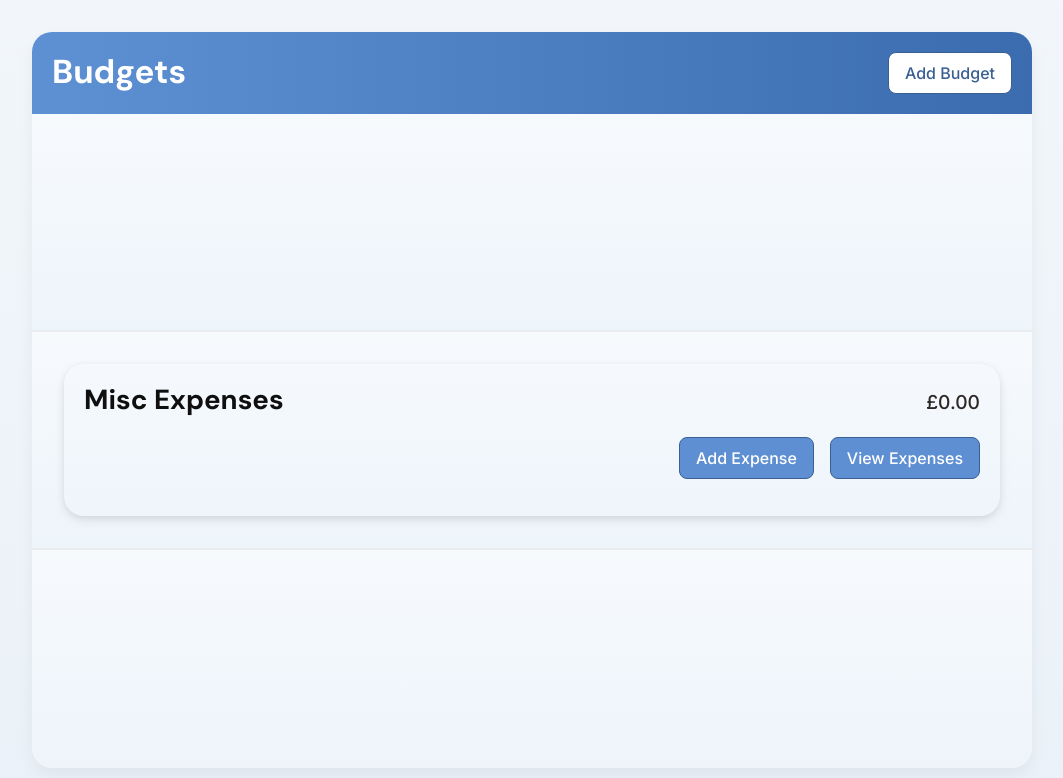
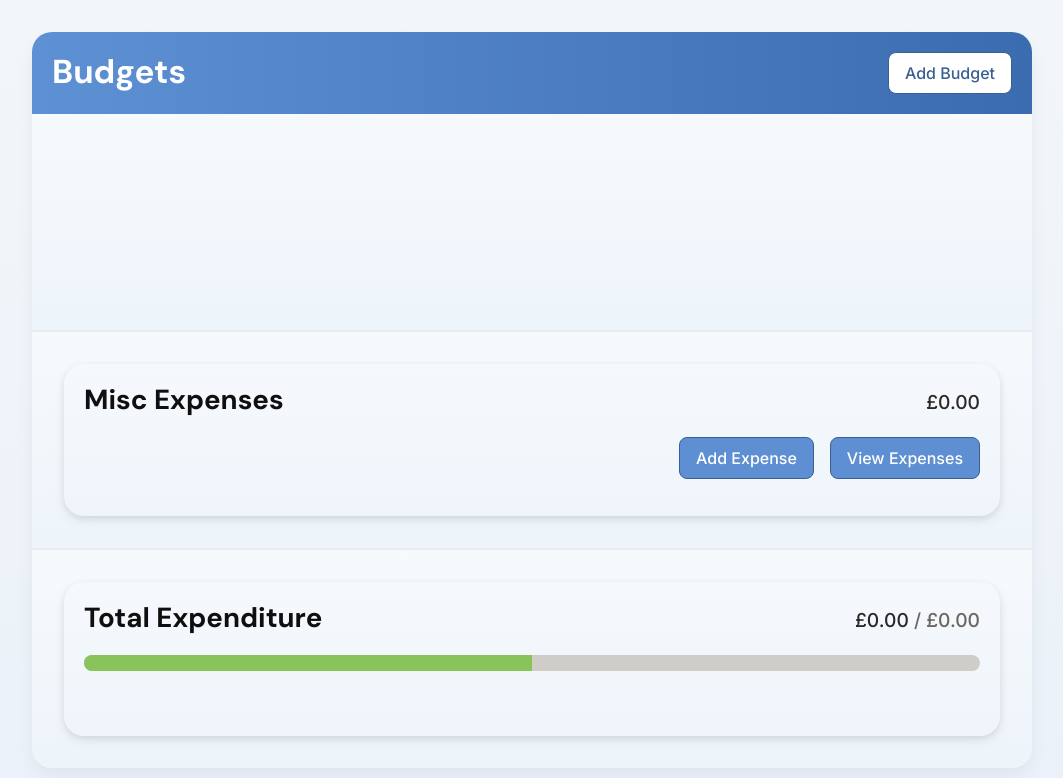
Before and after one commit to daniel-howorth/budget-app, a React (Vite) app: page / in a window 1280 px wide. Shown: the top 778 px of the page, without its empty margins (108-1171 px from the left). Built offline with nearby package versions, Linux system fonts and the light colour scheme.

Commit message:
Added TotalExpenditureCard to display the aggregation of budgeted and misc expenses

```diff
--- /dev/null
+++ b/src/components/Cards/TotalExpenditureCard/TotalExpenditureCard.jsx
@@ -0,0 +1,24 @@
+import React from "react";
+import Card from "../Card";
+import CardHeader from "../CardHeader";
+import ProgressBar from "../../ProgressBar";
+import { BudgetsContext } from "../../../providers/BudgetsProvider";
+
+function TotalExpenditureCard() {
+  const { getTotalExpenditure, getTotalBudget } = React.use(BudgetsContext);
+  const totalExpenditure = getTotalExpenditure();
+  const totalBudget = getTotalBudget();
+
+  return (
+    <Card>
+      <CardHeader
+        name="Total Expenditure"
+        limit={totalBudget}
+        expenditure={totalExpenditure}
+      />
+      <ProgressBar value={totalExpenditure} max={totalBudget} />
+    </Card>
+  );
+}
+
+export default TotalExpenditureCard;
--- /dev/null
+++ b/src/components/Cards/TotalExpenditureCard/index.js
@@ -0,0 +1,2 @@
+export * from './TotalExpenditureCard';
+export { default } from './TotalExpenditureCard';
--- a/src/components/Layout/Layout.jsx
+++ b/src/components/Layout/Layout.jsx
@@ -5,6 +5,8 @@ import { ModalContext } from "../../providers/ModalProvider";
 import BudgetCard from "../Cards/BudgetCard";
 import { BudgetsContext } from "../../providers/BudgetsProvider";
 import MiscExpensesCard from "../Cards/MiscExpensesCard";
+import TotalExpendtureCard from "../Cards/TotalExpenditureCard";
+import TotalExpenditureCard from "../Cards/TotalExpenditureCard";
 
 function Layout() {
   const { modal, isModalOpen } = React.use(ModalContext);
@@ -29,7 +31,9 @@ function Layout() {
       <section>
         <MiscExpensesCard />
       </section>
-      <section></section>
+      <section>
+        <TotalExpenditureCard />
+      </section>
     </div>
   );
 }
```
